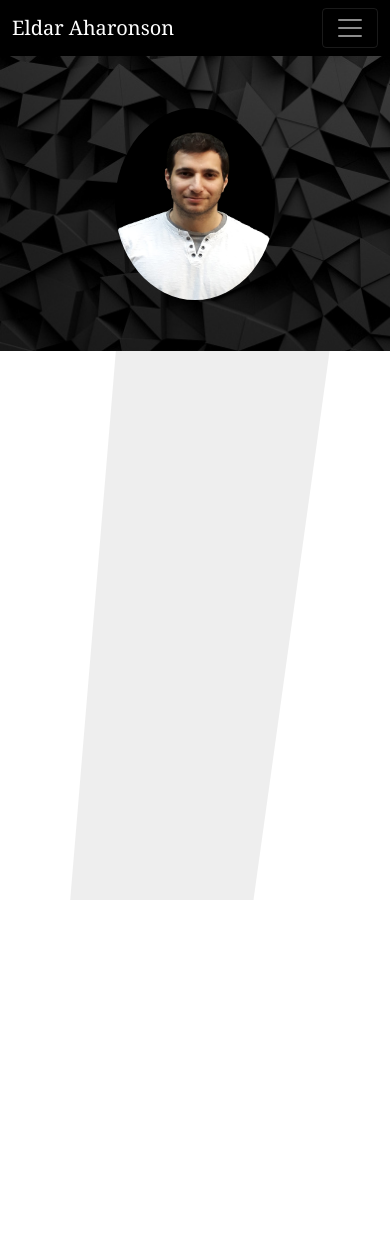
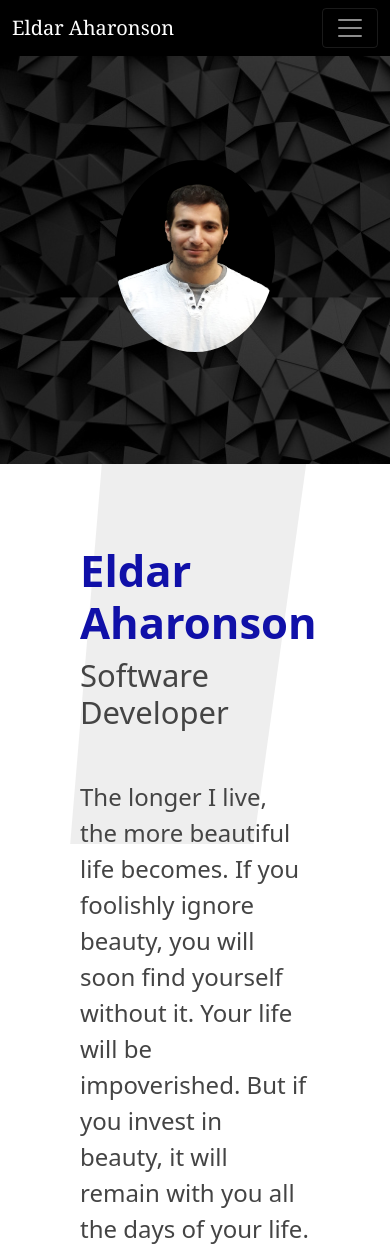
Before and after one commit to eldaraharonson/Bootstrap-Portfolio, a plain HTML site: page html/index.html in a window 390 px wide. Before the commit the page ends 844 px from the top, so only its background shows below. Drawn offline with nearby package versions, Linux system fonts and the light colour scheme.

Commit message:
Modified homepage and navbar to be responsive on all devices

```diff
--- a/css/indexStyle.css
+++ b/css/indexStyle.css
@@ -10,18 +10,18 @@ body {
 
 .intro-left {
   background: url("/images/Dark\ Background\ \ \ \ 01_preview1\ .jfif");
-  background-size: 330%;
-  position: relative;
+  background-size: 380%;
+  position: fixed;
   left: 0;
   width: 25%;
-  height: 90.4%;
+  height: 100%;
   color: white;
 }
 
 @media (max-width: 768px) {
   .intro-left {
     background-size: 150%;
-    height: 35vh;
+    height: 55vh;
     margin-bottom: 0;
     position: relative;
     width: 100%;
@@ -29,7 +29,14 @@ body {
   .intro-left .avatar {
     width: 10rem;
     height: 12rem;
+    margin-top: 3.5rem;
   }
+}
+
+section {
+  margin: 5rem;
+  font-size: 1.2 rem;
+  right: 0;
 }
 
 .avatar {
@@ -51,3 +58,18 @@ body {
 .full-height {
   height: 100%;
 }
+
+#firstName {
+  font-weight: bold;
+  color: rgb(16, 16, 168);
+}
+
+@media screen and (max-width: 768px) {
+  body {
+    overflow-x: hidden !important;
+  }
+  .container {
+    max-width: 100% !important;
+    overflow-x: hidden !important;
+  }
+}
--- a/html/index.html
+++ b/html/index.html
@@ -18,7 +18,7 @@
   </head>
   <body>
     <nav
-      class="navbar navbar-expand-md navbar-dark"
+      class="navbar fixed-top navbar-expand-lg navbar-dark"
       style="background-color: black"
     >
       <div class="container-fluid">
@@ -67,6 +67,25 @@
       </div>
     </div>
 
+    <div class="container-fluid">
+      <div class="row">
+        <div class="col-md-4"></div>
+        <div class="col-md-8 panel-right px-0">
+          <section class="intro">
+            <h1 id="firstName" class="display-1">Eldar Aharonson</h1>
+            <h2 class="display-5 mb-5">Software Developer</h2>
+
+            <p>
+              The longer I live, the more beautiful life becomes. If you
+              foolishly ignore beauty, you will soon find yourself without it.
+              Your life will be impoverished. But if you invest in beauty, it
+              will remain with you all the days of your life.
+            </p>
+          </section>
+        </div>
+      </div>
+    </div>
+
     <!-- Optional JavaScript; choose one of the two! -->
 
     <!-- Option 1: Bootstrap Bundle with Popper -->
```
